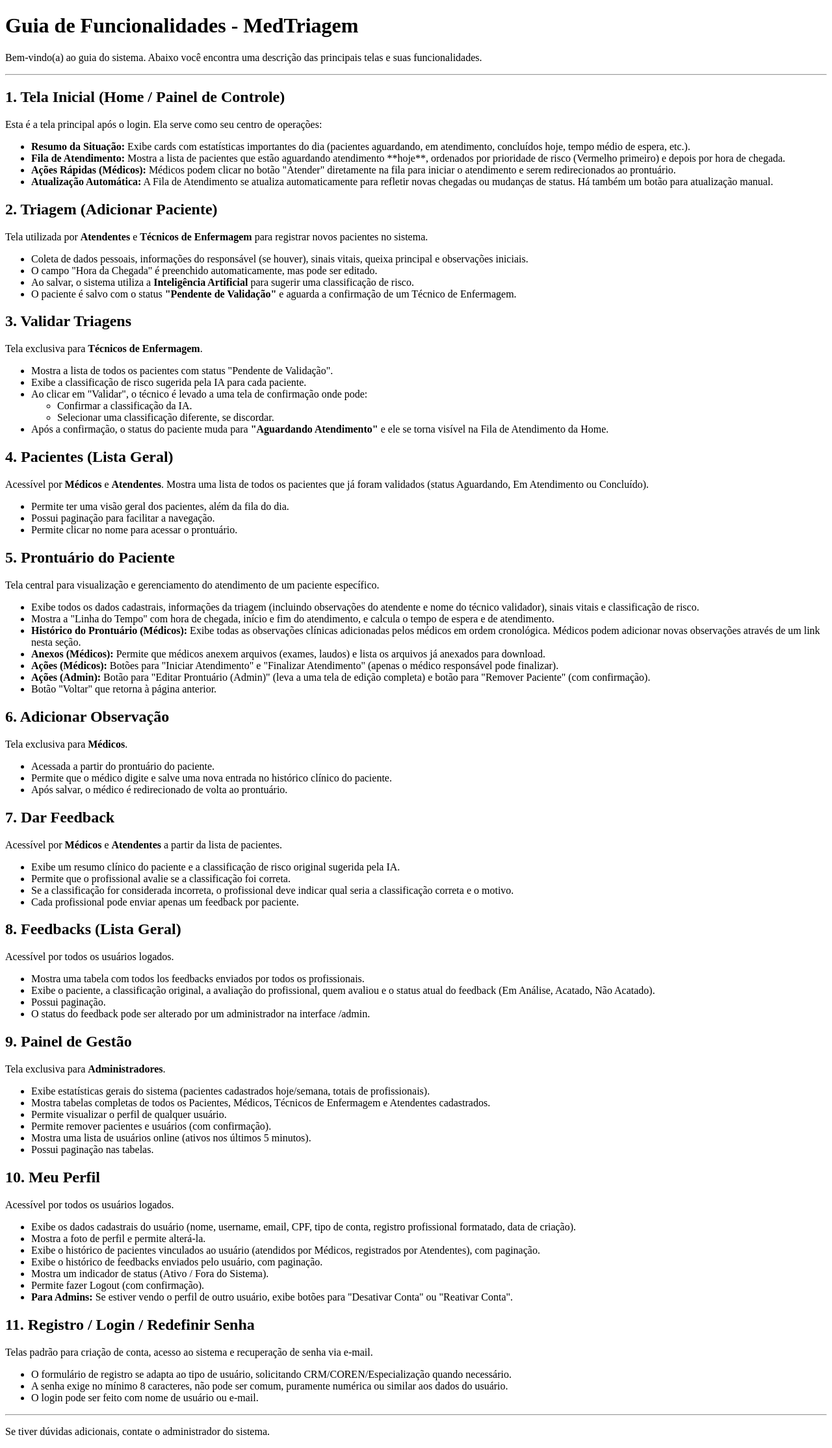
After one commit to rafael-c3/Sistema_de_Triagem, a Django app: page /master/ajuda/ in a window 1280 px wide. The commit adds this page. Shown: the whole page at 65% size. Run offline with Django 5.2, Linux system fonts and the light colour scheme; a user stored in the database is signed in.

Commit message:
1.9.1 Otimização de código + Tela de Ajuda

```diff
--- /dev/null
+++ b/triagem/templates/site/ajuda.html
@@ -0,0 +1,126 @@
+<!DOCTYPE html>
+<html lang="pt-br">
+<head>
+    <meta charset="UTF-8">
+    <title>Ajuda - Sistema MedTriagem</title>
+</head>
+<body>
+
+    <h1>Guia de Funcionalidades - MedTriagem</h1>
+    <p>Bem-vindo(a) ao guia do sistema. Abaixo você encontra uma descrição das principais telas e suas funcionalidades.</p>
+    <hr>
+
+    <h2>1. Tela Inicial (Home / Painel de Controle)</h2>
+    <p>Esta é a tela principal após o login. Ela serve como seu centro de operações:</p>
+    <ul>
+        <li><strong>Resumo da Situação:</strong> Exibe cards com estatísticas importantes do dia (pacientes aguardando, em atendimento, concluídos hoje, tempo médio de espera, etc.).</li>
+        <li><strong>Fila de Atendimento:</strong> Mostra a lista de pacientes que estão aguardando atendimento **hoje**, ordenados por prioridade de risco (Vermelho primeiro) e depois por hora de chegada.</li>
+        <li><strong>Ações Rápidas (Médicos):</strong> Médicos podem clicar no botão "Atender" diretamente na fila para iniciar o atendimento e serem redirecionados ao prontuário.</li>
+        <li><strong>Atualização Automática:</strong> A Fila de Atendimento se atualiza automaticamente para refletir novas chegadas ou mudanças de status. Há também um botão para atualização manual.</li>
+    </ul>
+
+    <h2>2. Triagem (Adicionar Paciente)</h2>
+    <p>Tela utilizada por <strong>Atendentes</strong> e <strong>Técnicos de Enfermagem</strong> para registrar novos pacientes no sistema.</p>
+    <ul>
+        <li>Coleta de dados pessoais, informações do responsável (se houver), sinais vitais, queixa principal e observações iniciais.</li>
+        <li>O campo "Hora da Chegada" é preenchido automaticamente, mas pode ser editado.</li>
+        <li>Ao salvar, o sistema utiliza a <strong>Inteligência Artificial</strong> para sugerir uma classificação de risco.</li>
+        <li>O paciente é salvo com o status <strong>"Pendente de Validação"</strong> e aguarda a confirmação de um Técnico de Enfermagem.</li>
+    </ul>
+
+    <h2>3. Validar Triagens</h2>
+    <p>Tela exclusiva para <strong>Técnicos de Enfermagem</strong>.</p>
+    <ul>
+        <li>Mostra a lista de todos os pacientes com status "Pendente de Validação".</li>
+        <li>Exibe a classificação de risco sugerida pela IA para cada paciente.</li>
+        <li>Ao clicar em "Validar", o técnico é levado a uma tela de confirmação onde pode:
+            <ul>
+                <li>Confirmar a classificação da IA.</li>
+                <li>Selecionar uma classificação diferente, se discordar.</li>
+            </ul>
+        </li>
+        <li>Após a confirmação, o status do paciente muda para <strong>"Aguardando Atendimento"</strong> e ele se torna visível na Fila de Atendimento da Home.</li>
+    </ul>
+
+    <h2>4. Pacientes (Lista Geral)</h2>
+    <p>Acessível por <strong>Médicos</strong> e <strong>Atendentes</strong>. Mostra uma lista de todos os pacientes que já foram validados (status Aguardando, Em Atendimento ou Concluído).</p>
+    <ul>
+        <li>Permite ter uma visão geral dos pacientes, além da fila do dia.</li>
+        <li>Possui paginação para facilitar a navegação.</li>
+        <li>Permite clicar no nome para acessar o prontuário.</li>
+    </ul>
+
+    <h2>5. Prontuário do Paciente</h2>
+    <p>Tela central para visualização e gerenciamento do atendimento de um paciente específico.</p>
+    <ul>
+        <li>Exibe todos os dados cadastrais, informações da triagem (incluindo observações do atendente e nome do técnico validador), sinais vitais e classificação de risco.</li>
+        <li>Mostra a "Linha do Tempo" com hora de chegada, início e fim do atendimento, e calcula o tempo de espera e de atendimento.</li>
+        <li><strong>Histórico do Prontuário (Médicos):</strong> Exibe todas as observações clínicas adicionadas pelos médicos em ordem cronológica. Médicos podem adicionar novas observações através de um link nesta seção.</li>
+        <li><strong>Anexos (Médicos):</strong> Permite que médicos anexem arquivos (exames, laudos) e lista os arquivos já anexados para download.</li>
+        <li><strong>Ações (Médicos):</strong> Botões para "Iniciar Atendimento" e "Finalizar Atendimento" (apenas o médico responsável pode finalizar).</li>
+        <li><strong>Ações (Admin):</strong> Botão para "Editar Prontuário (Admin)" (leva a uma tela de edição completa) e botão para "Remover Paciente" (com confirmação).</li>
+        <li>Botão "Voltar" que retorna à página anterior.</li>
+    </ul>
+
+     <h2>6. Adicionar Observação</h2>
+    <p>Tela exclusiva para <strong>Médicos</strong>.</p>
+    <ul>
+        <li>Acessada a partir do prontuário do paciente.</li>
+        <li>Permite que o médico digite e salve uma nova entrada no histórico clínico do paciente.</li>
+        <li>Após salvar, o médico é redirecionado de volta ao prontuário.</li>
+    </ul>
+
+    <h2>7. Dar Feedback</h2>
+    <p>Acessível por <strong>Médicos</strong> e <strong>Atendentes</strong> a partir da lista de pacientes.</p>
+    <ul>
+        <li>Exibe um resumo clínico do paciente e a classificação de risco original sugerida pela IA.</li>
+        <li>Permite que o profissional avalie se a classificação foi correta.</li>
+        <li>Se a classificação for considerada incorreta, o profissional deve indicar qual seria a classificação correta e o motivo.</li>
+        <li>Cada profissional pode enviar apenas um feedback por paciente.</li>
+    </ul>
+
+    <h2>8. Feedbacks (Lista Geral)</h2>
+    <p>Acessível por todos os usuários logados.</p>
+    <ul>
+        <li>Mostra uma tabela com todos los feedbacks enviados por todos os profissionais.</li>
+        <li>Exibe o paciente, a classificação original, a avaliação do profissional, quem avaliou e o status atual do feedback (Em Análise, Acatado, Não Acatado).</li>
+        <li>Possui paginação.</li>
+        <li>O status do feedback pode ser alterado por um administrador na interface /admin.</li>
+    </ul>
+
+    <h2>9. Painel de Gestão</h2>
+    <p>Tela exclusiva para <strong>Administradores</strong>.</p>
+    <ul>
+        <li>Exibe estatísticas gerais do sistema (pacientes cadastrados hoje/semana, totais de profissionais).</li>
+        <li>Mostra tabelas completas de todos os Pacientes, Médicos, Técnicos de Enfermagem e Atendentes cadastrados.</li>
+        <li>Permite visualizar o perfil de qualquer usuário.</li>
+        <li>Permite remover pacientes e usuários (com confirmação).</li>
+        <li>Mostra uma lista de usuários online (ativos nos últimos 5 minutos).</li>
+        <li>Possui paginação nas tabelas.</li>
+    </ul>
+
+    <h2>10. Meu Perfil</h2>
+    <p>Acessível por todos os usuários logados.</p>
+    <ul>
+        <li>Exibe os dados cadastrais do usuário (nome, username, email, CPF, tipo de conta, registro profissional formatado, data de criação).</li>
+        <li>Mostra a foto de perfil e permite alterá-la.</li>
+        <li>Exibe o histórico de pacientes vinculados ao usuário (atendidos por Médicos, registrados por Atendentes), com paginação.</li>
+        <li>Exibe o histórico de feedbacks enviados pelo usuário, com paginação.</li>
+        <li>Mostra um indicador de status (Ativo / Fora do Sistema).</li>
+        <li>Permite fazer Logout (com confirmação).</li>
+        <li><strong>Para Admins:</strong> Se estiver vendo o perfil de outro usuário, exibe botões para "Desativar Conta" ou "Reativar Conta".</li>
+    </ul>
+
+    <h2>11. Registro / Login / Redefinir Senha</h2>
+    <p>Telas padrão para criação de conta, acesso ao sistema e recuperação de senha via e-mail.</p>
+    <ul>
+        <li>O formulário de registro se adapta ao tipo de usuário, solicitando CRM/COREN/Especialização quando necessário.</li>
+        <li>A senha exige no mínimo 8 caracteres, não pode ser comum, puramente numérica ou similar aos dados do usuário.</li>
+        <li>O login pode ser feito com nome de usuário ou e-mail.</li>
+    </ul>
+
+    <hr>
+    <p>Se tiver dúvidas adicionais, contate o administrador do sistema.</p>
+
+</body>
+</html>
--- a/triagem/templates/site/headerBase.html
+++ b/triagem/templates/site/headerBase.html
@@ -18,7 +18,7 @@
         <h1><a href="{% url 'hosp:index' %}">MedTriagem</a></h1>
         <nav class="menu-links">
             <a href="{% url 'hosp:index' %}" class="{% if pagina_ativa == 'home' %}active{% endif %}">
-                Home
+                Início
             </a>
 
             {% if user.tipo_usuario != 'MEDICO' %}
@@ -54,6 +54,7 @@
                     <span>{{ user.get_tipo_usuario_display }}</span>
                 </div>
                 <a href="{% url 'hosp:perfil' %}" class="dropdown-item">Meu Perfil</a>
+                <a href="{% url 'hosp:ajuda' %}" class="dropdown-item">Ajuda</a>
                 <form action="{% url 'hosp:logout' %}" method="post" style="margin: 0;" onsubmit="return confirm('Tem certeza que deseja sair da sua conta?');">
                     {% csrf_token %}
                     <button type="submit" class="dropdown-item logout-button">Sair </button>
--- a/triagem/urls.py
+++ b/triagem/urls.py
@@ -1,5 +1,5 @@
 from django.urls import path
-from .views import list_view, index_view, create_view, delete_view, detail_view, update_view, triagem_view, dashboard_view, registro_view, perfil_view, mudar_status_view, feedback_view, lista_feedback_view, gestao_view, ver_perfil_usuario_view, delete_user_view, partial_patient_list_view, validacao_triagem_view, confirmar_triagem_view, desativar_usuario_view, reativar_usuario_view, edit_prontuario_admin_view
+from .views import list_view, index_view, create_view, delete_view, detail_view, registro_view, perfil_view, mudar_status_view, feedback_view, lista_feedback_view, gestao_view, ver_perfil_usuario_view, delete_user_view, partial_patient_list_view, validacao_triagem_view, confirmar_triagem_view, desativar_usuario_view, reativar_usuario_view, edit_prontuario_admin_view, ajuda_view
 from django.contrib.auth import views as auth_views
 
 app_name = 'hosp'
@@ -8,16 +8,14 @@
     path('criar/', create_view, name='criar'),
     path('listar/', list_view, name='listar'),
     path('detail/<int:pk>', detail_view, name='mostrar'),
-    path('atualizar/<int:pk>', update_view, name='atualizar'),
     path('deletar/<int:pk>', delete_view, name='deletar'),
-    path('dashboard/', dashboard_view, name='dashboard'),
-    path('triagem/', triagem_view, name='triagem'),
 
     path('registro/', registro_view, name='registro'),
     path('login/', auth_views.LoginView.as_view(template_name='site/login.html'), name='login'),
     path('logout/', auth_views.LogoutView.as_view(next_page='hosp:login'), name='logout'),
     path('perfil/', perfil_view, name='perfil'),
     path('paciente/<int:pk>/mudar-status/', mudar_status_view, name='mudar_status'),
+    path('ajuda/', ajuda_view, name='ajuda'),
 
     path('paciente/<int:pk>/feedback/', feedback_view, name='dar_feedback'),
     path('feedback/lista/', lista_feedback_view, name='lista_feedback'),
--- a/triagem/views.py
+++ b/triagem/views.py
@@ -204,18 +204,6 @@
 
     return render(request, 'site/detalhes.html', context)
 
-@login_required
-def update_view(request, pk):
-    paciente = get_object_or_404(Paciente, pk=pk)
-    if request.method == 'GET':
-        form = PacienteForm(instance=paciente)
-        return render(request, 'site/atualizar.html', {'paciente': paciente, 'form': form})
-    elif request.method == 'POST':
-        form = PacienteForm(request.POST, instance=paciente)
-        if form.is_valid():
-            form.save()
-            return redirect('hosp:mostrar', pk=paciente.pk)
-
 @require_POST # Garante que esta view SÓ possa ser acessada via POST
 @login_required
 @admin_required
@@ -225,19 +213,6 @@
     paciente_a_deletar.delete()
     messages.success(request, f'O paciente "{nome_paciente}" foi removido com sucesso.')
     return redirect('hosp:painel_gestao')
-
-@login_required
-def dashboard_view(request):
-    pacientes = Paciente.objects.all()
-    status_contagem = Counter(p.status for p in pacientes)
-
-    return render(request, 'site/dashboard.html', {
-        'pacientes': pacientes,
-        'status_contagem': status_contagem
-    })
-
-def triagem_view(request):
-    return render(request, 'site/triagem.html')
 
 @csrf_exempt
 def predict_view(request):
@@ -667,3 +642,9 @@
         'form': form
     }
     return render(request, 'site/edit_prontuario_admin.html', context)
+
+@login_required # Garante que apenas usuários logados vejam a ajuda
+def ajuda_view(request):
+    # Opcional: Adiciona 'pagina_ativa' se você usa isso para destacar o menu
+    context = {'pagina_ativa': 'ajuda'}
+    return render(request, 'site/ajuda.html', context)
```
Also changed, not shown: triagem/templates/site/atualizar.html (deleted, +0 -22 lines), triagem/templates/site/dashboard.html (deleted, +0 -108 lines), triagem/templates/site/triagem.html (deleted, +0 -24 lines), db.sqlite3.
